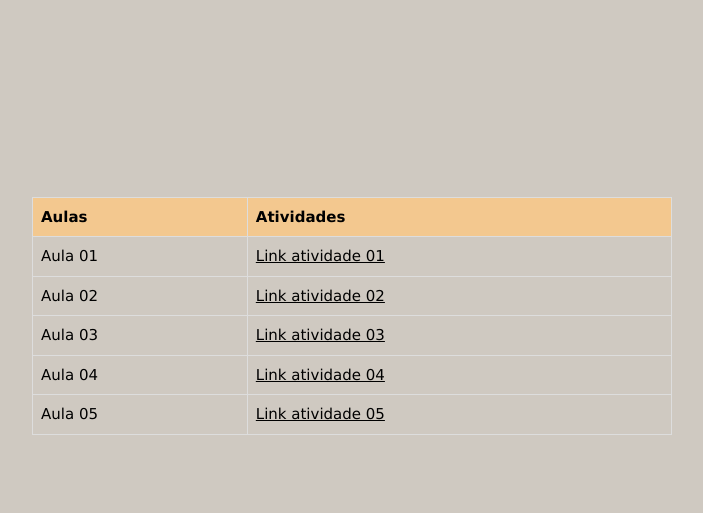
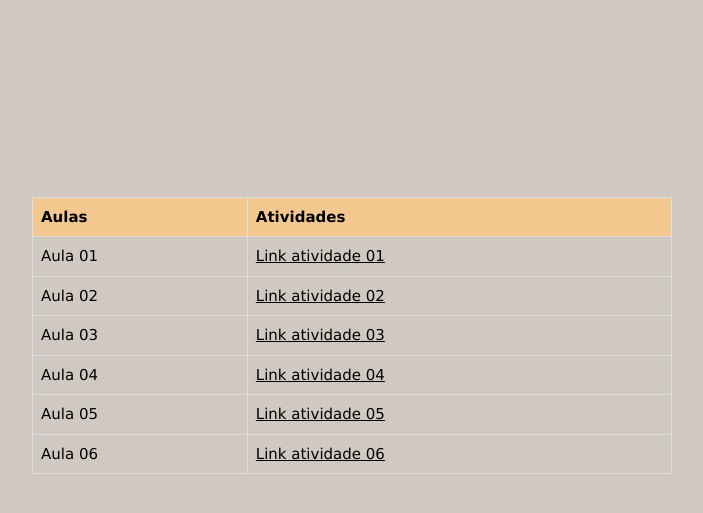
Before and after one commit to GabrielFabiani/CCP120-ProgFullStack, a plain HTML site: page Aula02/projects.html in a window 1280 px wide. Shown: the part 109-622 px from the top of the page, without its empty margins (288-991 px from the left). Drawn offline with nearby package versions, Linux system fonts and the light colour scheme.

Commit message:
Aula 02 - Projects

```diff
--- a/Aula02/projects.html
+++ b/Aula02/projects.html
@@ -37,6 +37,10 @@
       <td>Aula 05</td>
       <td><a href="../Aula05/canvas.html">Link atividade 05</a></td>
       </tr>
+      <tr>
+      <td>Aula 06</td>
+      <td><a href="../Aula06/Animation.html">Link atividade 06</a></td>
+      </tr>
     </tr>
     </table>
   </div>
```
